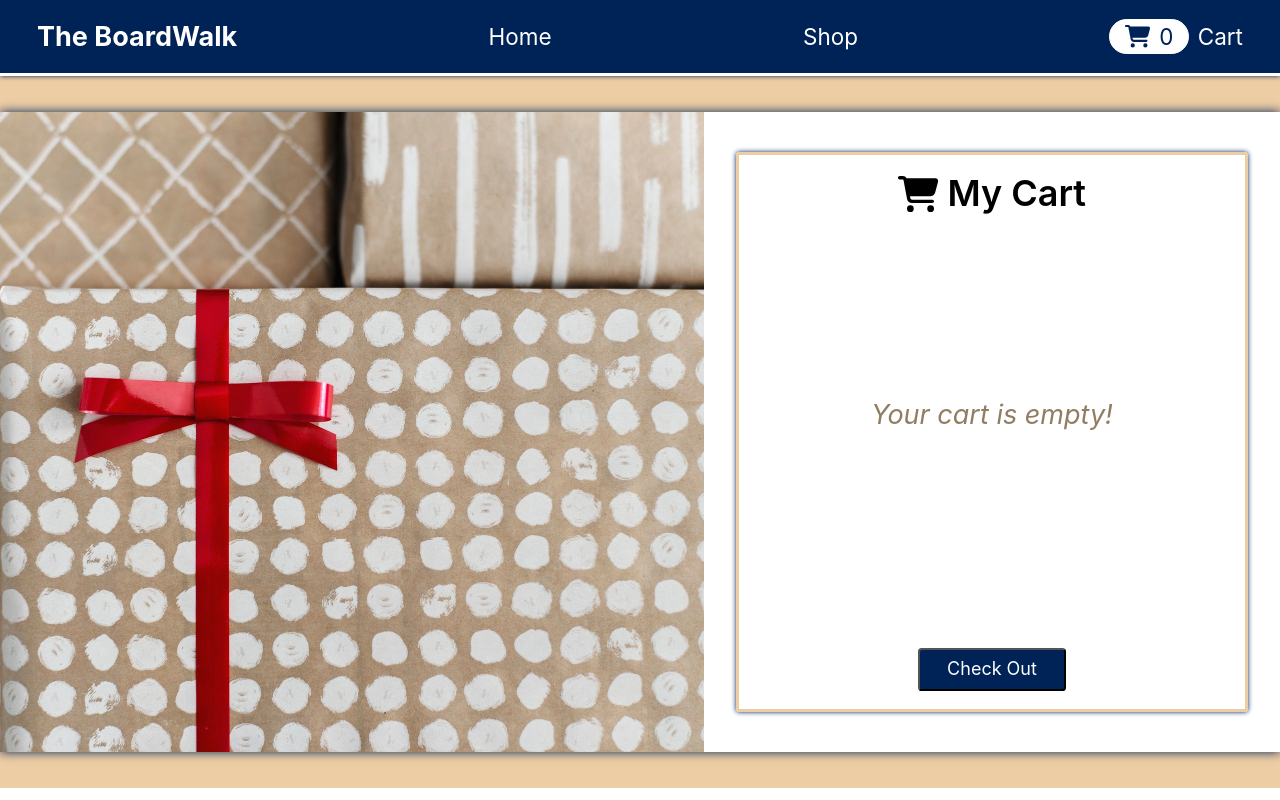
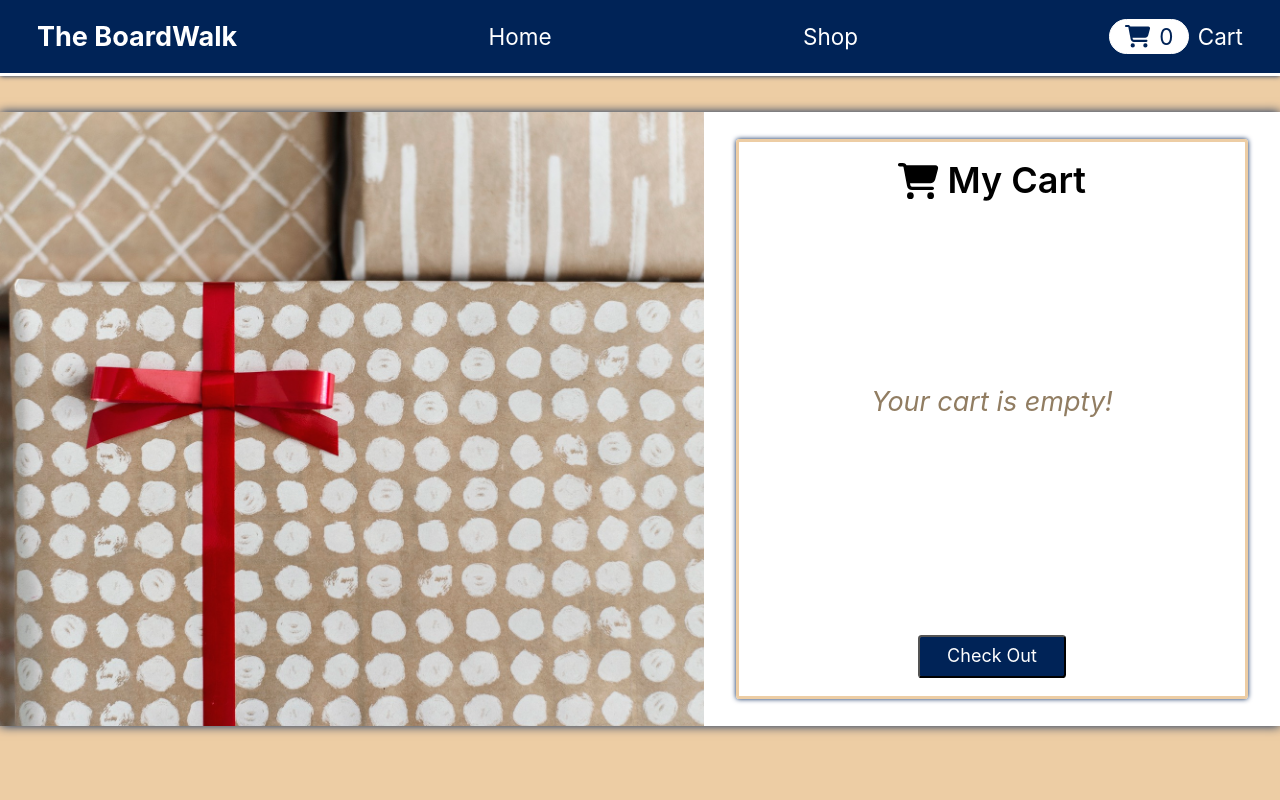
Before and after one commit to xsherryhe/shopping-cart, a React (Create React App) app: page /cart in a window 1280 px wide. Built offline with nearby package versions, Linux system fonts and the light colour scheme.

Commit message:
Minor stylistic fix

```diff
--- a/src/styles/App.css
+++ b/src/styles/App.css
@@ -1,6 +1,7 @@
 .App {
   text-align: center;
   min-height: 100vh;
+  background-color: var(--background-color);
 }
 
 .App.homepage {
--- a/src/styles/Cart.css
+++ b/src/styles/Cart.css
@@ -1,5 +1,4 @@
 .cart {
-  background-color: var(--background-color);
   padding: 2rem 0;
 }
 
@@ -8,12 +7,12 @@
   box-shadow: 0 0 10px var(--secondary-color);
   display: flex;
   align-items: center;
-  min-height: 80vh;
+  min-height: 75vh;
 }
 
 .cart .container > img {
   align-self: stretch;
-  min-height: 80vh;
+  min-height: 75vh;
   width: 55vw;
   object-fit: cover;
 }
```
